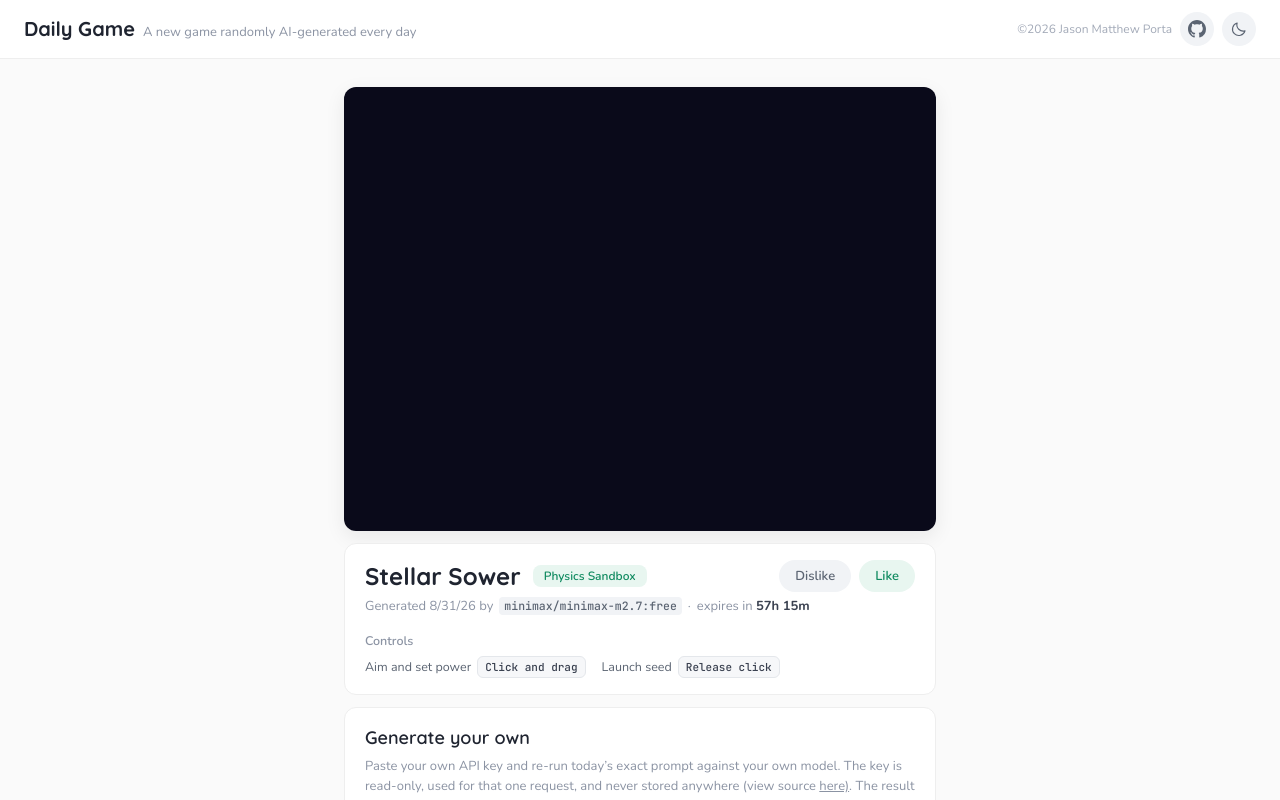
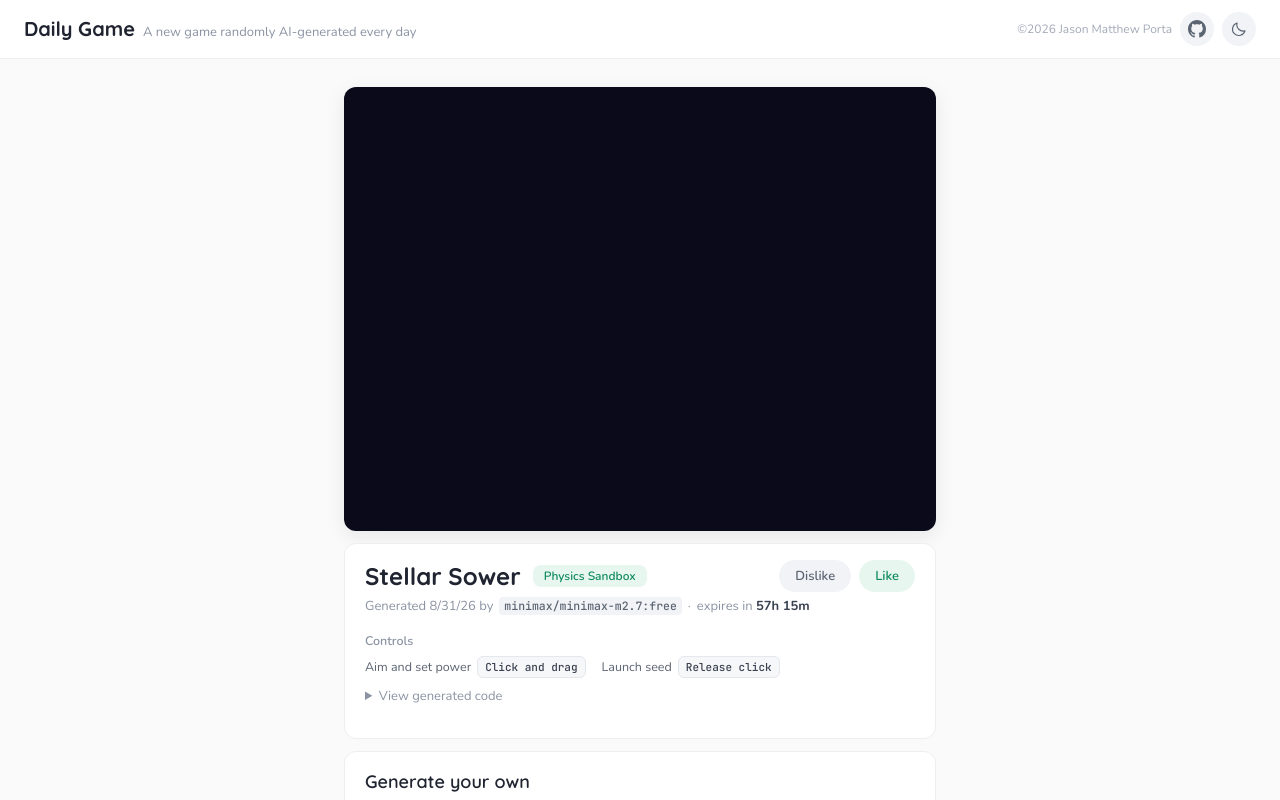
Before and after one commit to jayporta/daily-game, a React (Vite) app: page / in a window 1280 px wide. Shown: the top 800 px of the page. Built offline with nearby package versions, Linux system fonts and the light colour scheme.

Commit message:
Small UI fixes.

```diff
--- a/src/GameView.tsx
+++ b/src/GameView.tsx
@@ -106,16 +106,16 @@ export function GameView({
           <ControlLegend controls={shown.controls} />
         </div>
 
-        {byokOverride !== null && (
-          <>
-            <GeneratedCode html={byokOverride.html} title={byokOverride.title} />
+        <GeneratedCode html={byokOverride?.html ?? shown?.html} title={byokOverride?.title ?? shown.title} />
             <div className="mt-4">
-              <PillButton tone="neutral" onClick={onDismissByok}>
-                Back to today&rsquo;s game
-              </PillButton>
+              {
+                byokOverride !== null && (
+                  <PillButton tone="neutral" onClick={onDismissByok}>
+                    Back to today&rsquo;s game
+                  </PillButton>
+                )
+              }
             </div>
-          </>
-        )}
       </Panel>
 
       {/* The panel re-runs the day's exact prompt, so a game archived before
--- a/src/features/byok/GeneratedCode.tsx
+++ b/src/features/byok/GeneratedCode.tsx
@@ -25,6 +25,7 @@ export function GeneratedCode({ html, title }: GeneratedCodeProps) {
 
   return (
     <>
+    <div className="text-ui">
       <Disclosure
         summary="View generated code"
         action={
@@ -46,7 +47,7 @@ export function GeneratedCode({ html, title }: GeneratedCodeProps) {
       >
         <CodeViewer code={html} size="inline" />
       </Disclosure>
-
+      </div>
       <CodeOverlay
         title={title}
         code={html}
```
